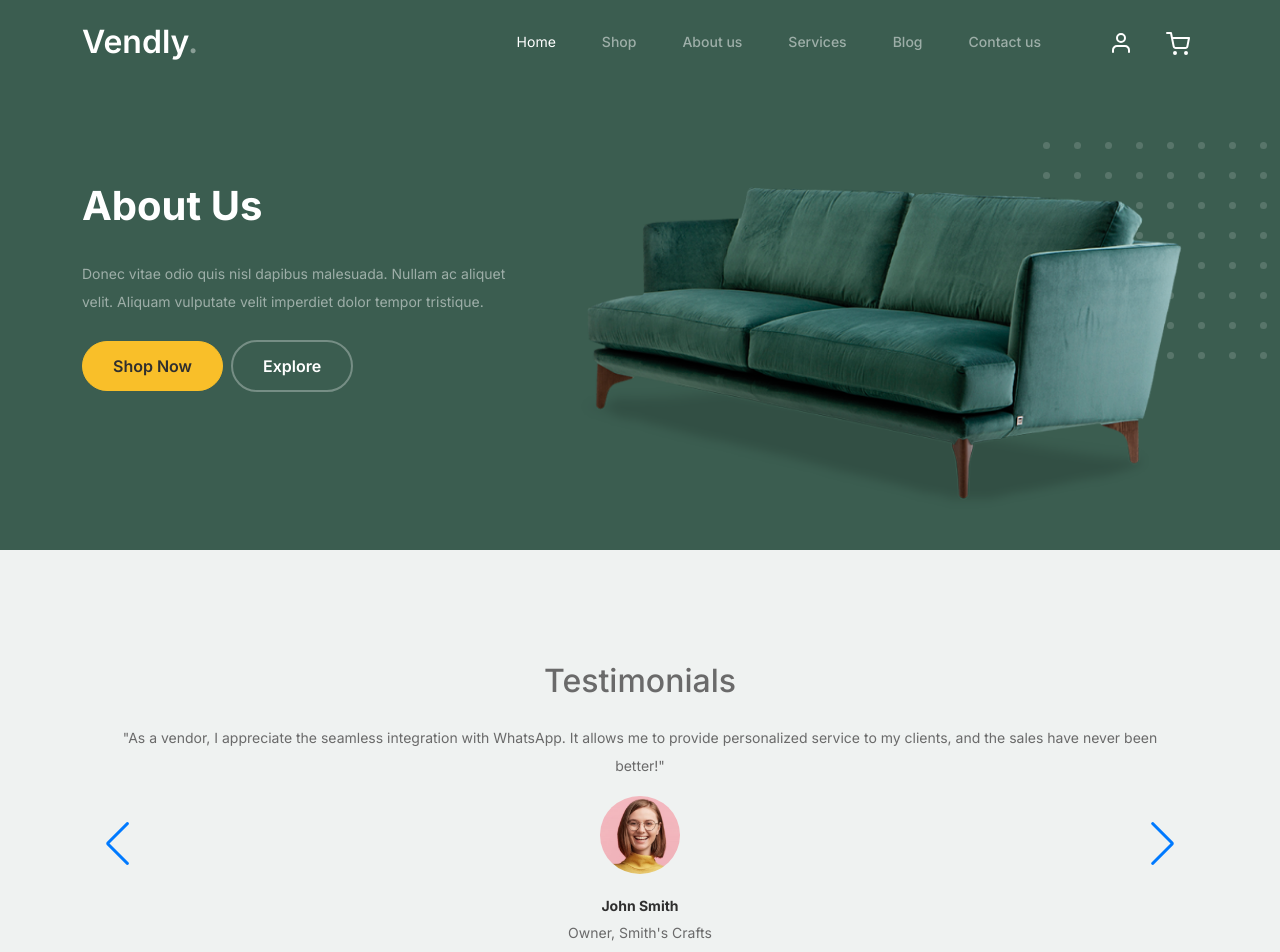
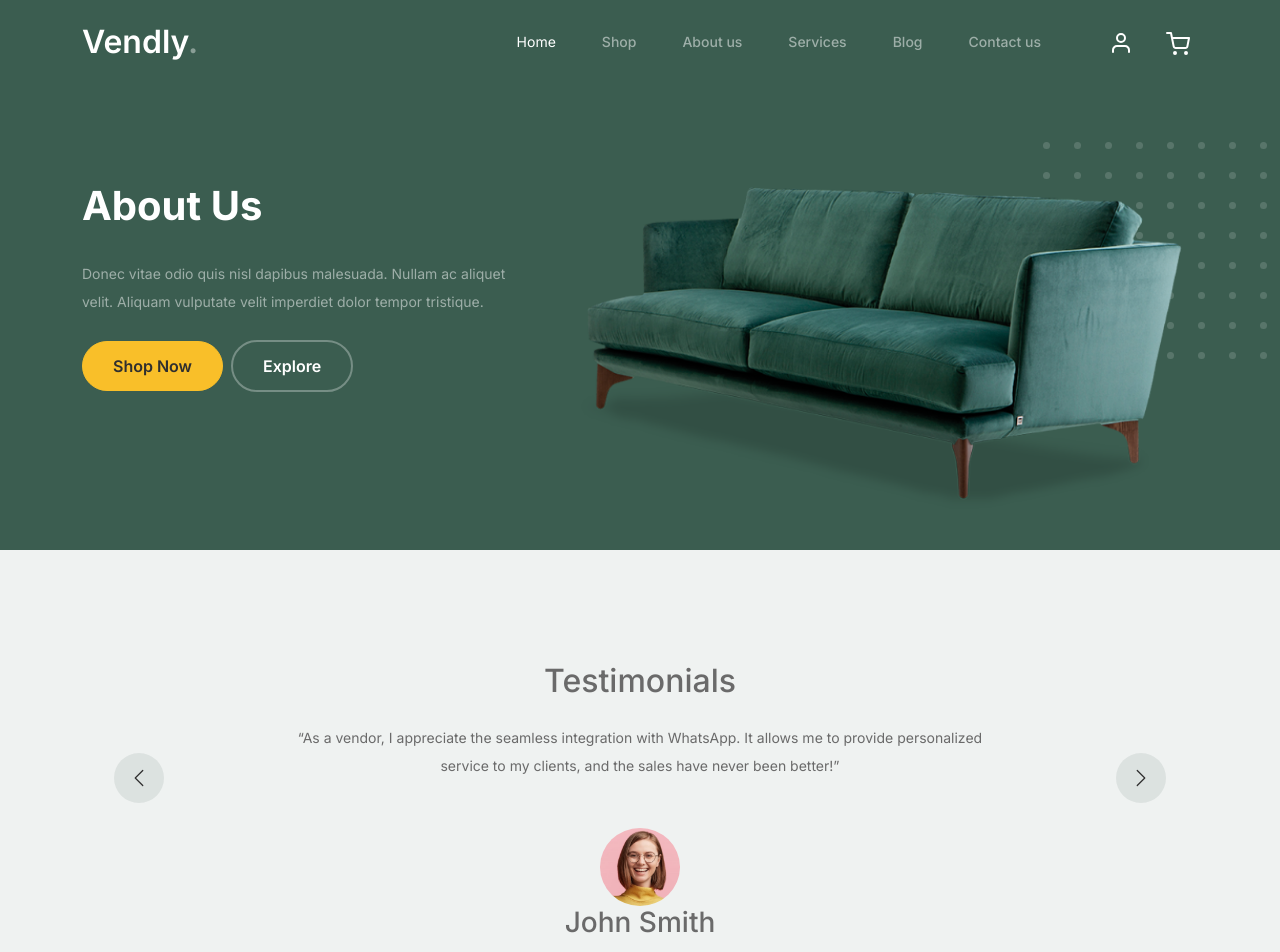
Before and after one commit to thomsontochi/Developia_Discord_frontend_repo, a React (Vite) app: page /about in a window 1280 px wide. Shown: the top 952 px of the page. Built offline with nearby package versions, Linux system fonts and the light colour scheme.

Commit message:
modification of testimonial slider

```diff
--- a/package.json
+++ b/package.json
@@ -16,6 +16,7 @@
     "@fortawesome/react-fontawesome": "^0.2.2",
     "react": "^18.3.1",
     "react-dom": "^18.3.1",
+    "react-icons": "^5.3.0",
     "react-router-dom": "^6.27.0",
     "swiper": "^11.1.14"
   },
--- a/public/assets/css/style.css
+++ b/public/assets/css/style.css
@@ -437,6 +437,7 @@ a {
     padding-top: 30px; }
   .testimonial-slider-wrap .item .testimonial-block blockquote {
     font-size: 16px; }
+
     @media (min-width: 768px) {
       .testimonial-slider-wrap .item .testimonial-block blockquote {
         line-height: 32px;
@@ -457,6 +458,7 @@ a {
     z-index: 99;
     width: 100%;
     display: none; }
+
     @media (min-width: 768px) {
       .testimonial-slider-wrap #testimonial-nav {
         display: block; } }
@@ -475,17 +477,20 @@ a {
       .testimonial-slider-wrap #testimonial-nav > span:hover {
         background: #3b5d50;
         color: #ffffff; }
+
     .testimonial-slider-wrap #testimonial-nav .prev {
       left: -10px; }
     .testimonial-slider-wrap #testimonial-nav .next {
       right: 0; }
-  .testimonial-slider-wrap .tns-nav {
+
+  .testimonial-slider-wrap .prev {
     position: absolute;
     bottom: -50px;
     left: 50%;
     -webkit-transform: translateX(-50%);
     -ms-transform: translateX(-50%);
     transform: translateX(-50%); }
+
     .testimonial-slider-wrap .tns-nav button {
       background: none;
       border: none;
@@ -494,11 +499,13 @@ a {
       width: 0 !important;
       height: 7px !important;
       margin: 2px; }
+
       .testimonial-slider-wrap .tns-nav button:active, .testimonial-slider-wrap .tns-nav button:focus, .testimonial-slider-wrap .tns-nav button:hover {
         outline: none;
         -webkit-box-shadow: none;
         box-shadow: none;
         background: none; }
+
       .testimonial-slider-wrap .tns-nav button:before {
         display: block;
         width: 7px;
--- a/src/components/Testimonials.jsx
+++ b/src/components/Testimonials.jsx
@@ -1,6 +1,8 @@
 import React from "react";
 import { Swiper, SwiperSlide } from "swiper/react";
 import { Navigation, Autoplay, Pagination } from "swiper/modules";
+import { BsChevronRight } from "react-icons/bs";
+import { BsChevronLeft } from "react-icons/bs";
 // Import Swiper styles
 import "swiper/css";
 import "swiper/css/navigation";
@@ -44,12 +46,19 @@ const Testimonials = () => {
         </div>
 
         <div className="relative max-w-4xl mx-auto">
+
+
+
           <Swiper
             modules={[Navigation, Autoplay, Pagination]}
             spaceBetween={30}
             slidesPerView={1}
-            navigation={true}
+            // navigation={true}
             pagination={{ clickable: true }}
+            navigation={{
+              nextEl: '.custom-next',
+              prevEl: '.custom-prev',
+            }}
             loop={true}
             autoplay={{
               delay: 3000,
@@ -59,11 +68,38 @@ const Testimonials = () => {
           >
             {testimonialData.map((testimonial) => (
               <SwiperSlide key={testimonial.id}>
-                <div className="px-4 py-8">
+
+                <div className="testimonial-slider">
+
+								<div className="item">
+									<div className="row justify-content-center">
+										<div className="col-lg-8 mx-auto">
+
+											<div className="testimonial-block text-center">
+												<blockquote className="mb-5">
+													<p>&ldquo;{testimonial.content}&rdquo;</p>
+												</blockquote>
+
+												<div className="author-info">
+													<div className="author-pic">
+														<img src={testimonial.image} alt="Maria Jones" class="img-fluid w-16 h-16
+                            rounded-full mx-auto object-cover" />
+													</div>
+													<h3 className="font-weight-bold">{testimonial.name}</h3>
+													<span className="position d-block mb-3">{testimonial.position}</span>
+												</div>
+											</div>
+
+										</div>
+									</div>
+								</div>
+                </div>
+
+                {/* <div className="px-4 py-8">
                   <div className="testimonial-block text-center">
-                    <blockquote className="mb-8">
+                    <blockquote className="mb-5">
                       <p className="text-lg italic text-gray-600">
-                        "{testimonial.content}"
+                     &ldquo;{testimonial.content} &rdquo;
                       </p>
                     </blockquote>
                     <div className="author-info">
@@ -82,10 +118,23 @@ const Testimonials = () => {
                       </span>
                     </div>
                   </div>
-                </div>
+                </div> */}
+
+
+
               </SwiperSlide>
             ))}
+
+
+
+            <div className="custom-next"><BsChevronRight size={20}/></div>
+            <div className="custom-prev"><BsChevronLeft  size={20} /></div>
+
           </Swiper>
+
+
+
+
         </div>
       </div>
     </section>
--- a/src/components/testimonials.css
+++ b/src/components/testimonials.css
@@ -19,3 +19,59 @@ h3.font-bold.text-xl.mb-1 {
     -ms-transform: translateX(-50%);
     transform: translateX(-50%);
 }
+
+
+/* slider button css */
+
+.custom-next,
+  .custom-prev {
+    position: absolute;
+    top: 20%;
+    transform: translateY(-50%);
+    z-index: 10;
+    cursor: pointer;
+    background: rgba(59, 93, 80, 0.1);
+    color: #2f2f2f;
+    display: none;
+    /* color: #000;  */
+    /* font-size: 2rem;  */
+  }
+
+  .custom-next {
+    right: 20px;
+    /* background-color: #151414; */
+    /* color: white; */
+    padding: 15px;
+    border-radius: 50%;
+
+   /* display: flex; */
+   justify-content: center;
+   align-items: center;
+  }
+
+  .custom-prev {
+    left: 20px;
+
+    border-radius: 50%;
+    /* background-color: #151414; */
+    /* color: white; */
+    padding: 15px;
+   /* display: flex; */
+   justify-content: center;
+   align-items: center;
+  }
+  .custom-prev:hover, .custom-next:hover {
+    background: #3b5d50;
+    color: #ffffff;
+}
+
+.swiper-pagination-clickable .swiper-pagination-bullet{
+    background: #3b5d50;
+}
+
+@media screen and (min-width:768px){
+    .custom-prev, .custom-next{
+      display: inline-flex
+    }
+
+}
```
Also changed, not shown: 1 other file (tests, documents, lock files or other folders).
